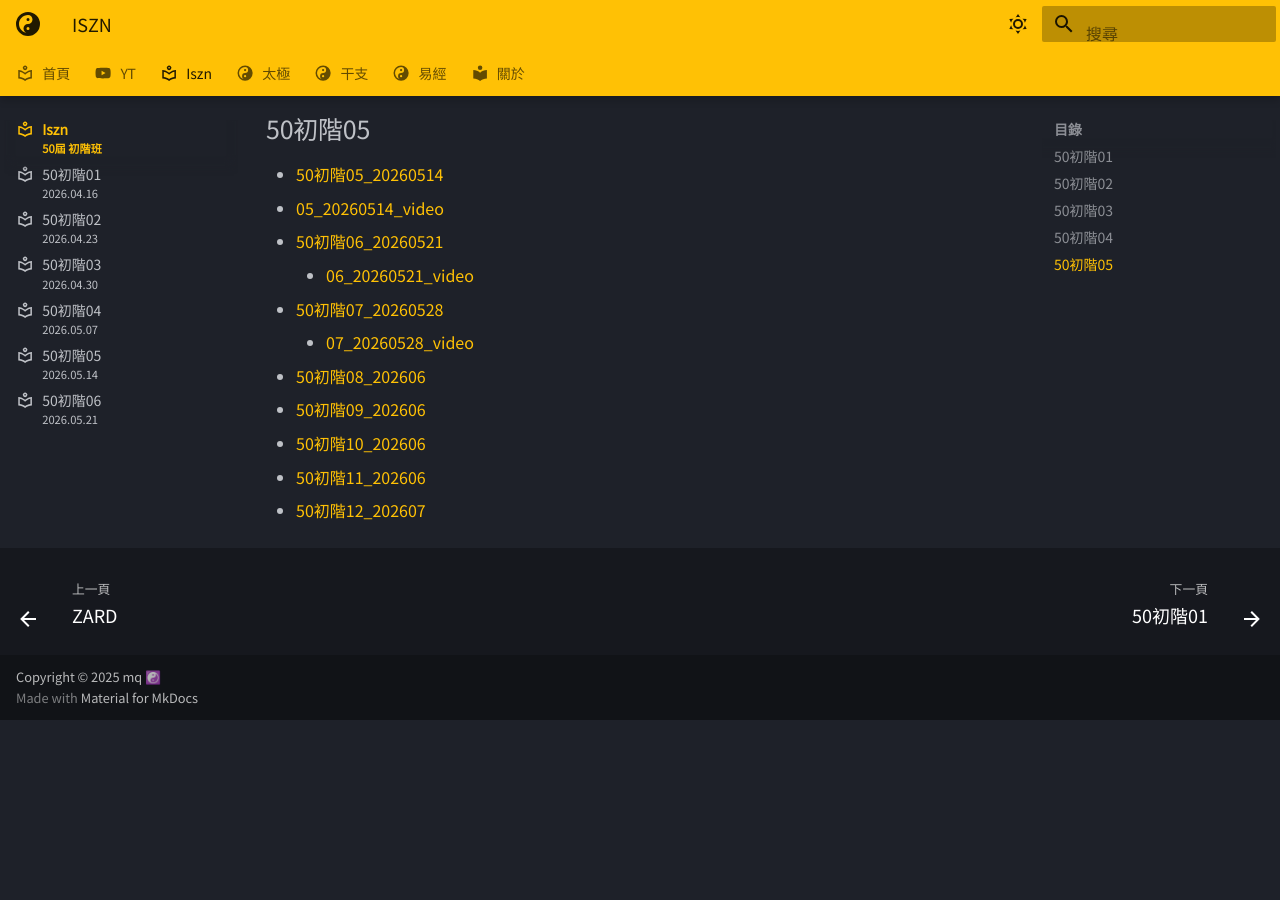
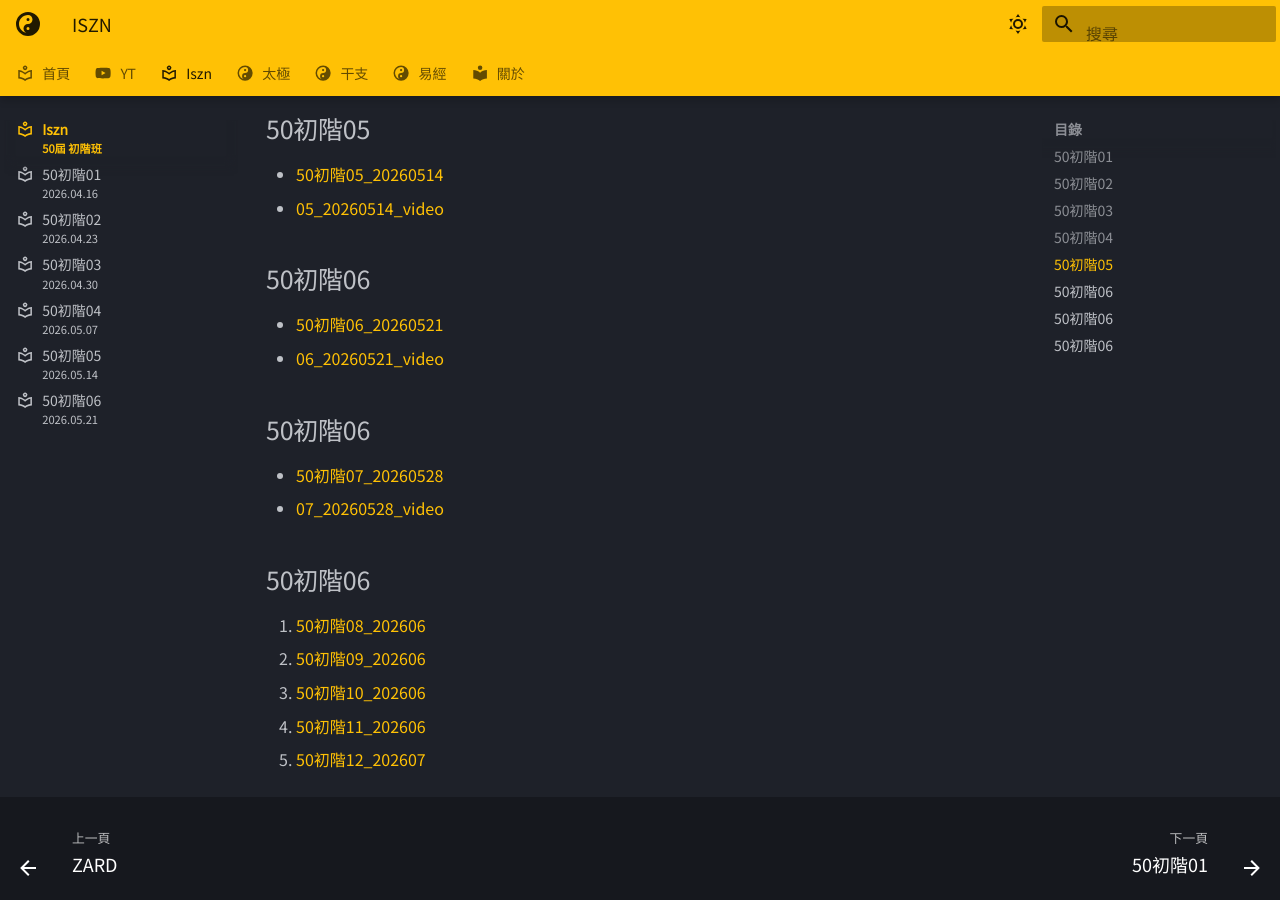
Before and after one commit to oolongyuan/oolongyuan.github.io, an MkDocs documentation site: the page built from docs/iszn/index.md, in a window 1280 px wide and 900 px high, scrolled down 1158 px. Built offline with MkDocs 1.6.1 and Material for MkDocs 9.7.7, drawn with Linux system fonts in a browser that asks for light colours; some web fonts are replaced; before the commit the page ends 1878 px from its top, so only the background shows below that.

Commit message:
added note 06

```diff
--- a/docs/iszn/index.md
+++ b/docs/iszn/index.md
@@ -39,13 +39,19 @@
 
 
 
- 1. [50初階06_20260521](/iszn/class_06/)
+## 50初階06
 
-    - [06_20260521_video](https://iframe.mediadelivery.net/embed/431082/2da484e6-29e0-4ffd-b461-52d409f37a44?autoplay=false){target="_blank"}
+ - [50初階06_20260521](/iszn/note_06/)
+ - [06_20260521_video](https://iframe.mediadelivery.net/embed/431082/2da484e6-29e0-4ffd-b461-52d409f37a44?autoplay=false){target="_blank"}
 
- 1. [50初階07_20260528](/iszn/class_07/)
 
-    - [07_20260528_video](https://iframe.mediadelivery.net/embed/431082/5797aed9-5adf-4844-a5c1-40102f27665a?autoplay=false){target="_blank"}
+## 50初階06
+
+ - [50初階07_20260528](/iszn//)
+ - [07_20260528_video](https://iframe.mediadelivery.net/embed/431082/5797aed9-5adf-4844-a5c1-40102f27665a?autoplay=false){target="_blank"}
+
+
+## 50初階06
 
  1. [50初階08_202606](/iszn//)
  1. [50初階09_202606](/iszn//)
```
